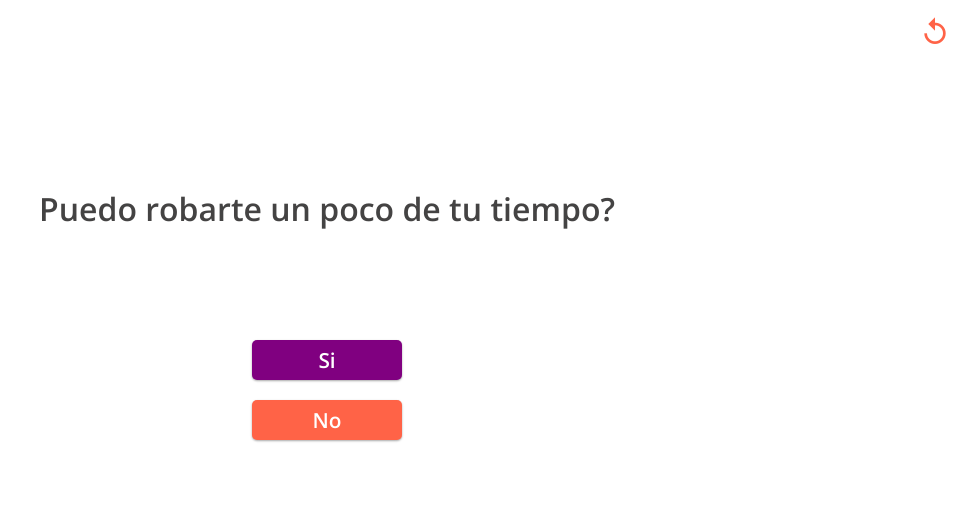
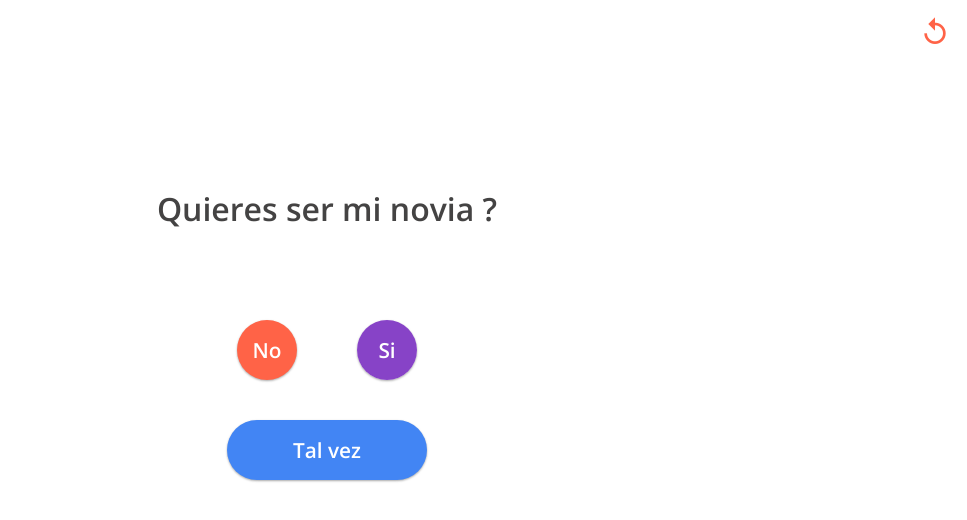
Before and after one commit to l4crito/Oo, an Angular app: page / in a window 1280 px wide. Both pictures are taken after a click on the element "Si". Shown: the top 520 px of the page, without its empty margins (313-1280 px from the left). Built offline with nearby package versions, Linux system fonts and the light colour scheme.

Commit message:
wanna be

```diff
--- a/src/app/app.component.html
+++ b/src/app/app.component.html
@@ -1,13 +1,20 @@
 <div class="container center" *ngIf="currentMesage?.message" @topToBottom>
   {{currentMesage?.message}}
 </div>
-<div class="no btn ns" [ngStyle]="{left:left,top:top}" (mouseover)="changePosition()" (click)="deny()">No
+<div class="no btn ns" [ngStyle]="{left:cancel.left,top:cancel.top}" (mouseover)="changePosition()" (click)="deny()">
+  No
 </div>
-<div class="yes btn ns" (click)="acept()">Si</div>
+<div class="maybe btn ns" [ngStyle]="{left:maybe.left,top:maybe.top}" (mouseover)="changeMaybePosition()"
+  *ngIf="currentMesage?.maybe" @apearAnimation (click)="changeMaybePosition()">Tal vez
+</div>
+<div class="yes btn ns" [ngStyle]="{left:ok.left,top:ok.top}" (click)="acept()">Si</div>
 
 <div class="ok center ns" *ngIf="currentMesage?.final" @ok>
   {{currentMesage?.message}}
-  <div class="capture">Enviar captura a Christian.</div>
+  <!-- <div class="capture">Enviar captura a Christian.</div> -->
 </div>
 
+
+  <div class="playing" *ngIf="playing>6" @apearAnimation>Estas jugando ??? o en verdad no quieres :c</div>
+
 <i class="material-icons retry ns" (click)="retry()">replay</i>
--- a/src/app/app.component.scss
+++ b/src/app/app.component.scss
@@ -4,15 +4,16 @@
     color: rgb(68, 67, 67);
     font-size: 2rem;
     transition: 300ms ease-in-out;
+    text-align: center;
 }
 
 .btn {
     box-sizing: border-box;
     transition: all 0.3s cubic-bezier(0.25, 0.8, 0.25, 1);
-    line-height: 40px;
-    height: 40px;
-    border-radius: 5px;
-    width: 150px;
+    line-height: 60px;
+    height: 60px;
+    min-width:  60px;
+    border-radius: 50%;
     text-align: center;
     font-size: 1.3rem;
     font-weight: 600;
@@ -29,9 +30,14 @@
     }
 }
 .yes {
-    background-color: purple;
-    top: calc(50vh - 60px);
-    left: calc(50% - 75px);
+    background-color: rgba(120, 43, 192, 0.884);
+}
+.maybe {
+    line-height: 60px;
+    height: 60px;
+    border-radius: 60px;
+    width: 200px;
+    background-color: #4285F4;
 }
 .no {
     bottom: 3px;
@@ -69,6 +75,21 @@
     background-color: transparent;
     color: tomato;
 }
+.playing {
+    position: fixed;
+    font-size: 1.5rem;
+    bottom: 0;
+    left: 0;
+    z-index: 0;
+    padding: 10px;
+    background-color: transparent;
+    background-color: #4285F4;
+    color: white;
+    letter-spacing: 1px;
+    font-weight: 800;
+    padding: 1rem 2rem;
+    border-top-right-radius: 20px;
+}
 .retry {
     transition: 300ms ease-in-out;
     position: fixed;
--- a/src/app/app.component.ts
+++ b/src/app/app.component.ts
@@ -1,19 +1,31 @@
 import { Component, OnInit } from '@angular/core';
 
-import { topToBottom, ok } from './animations/animations';
+import { topToBottom, ok, apearAnimation } from './animations/animations';
 import { MessageModel, messages } from './models/messages';
 
 @Component({
   selector: 'app-root',
-  animations: [topToBottom, ok],
+  animations: [topToBottom, ok, apearAnimation],
   templateUrl: './app.component.html',
   styleUrls: ['./app.component.scss']
 })
 export class AppComponent implements OnInit {
   title = 'Oo';
-  left = 'calc(50% - 75px)';
-  top = '50vh';
+
+  ok = {
+    top: '40vh',
+    left: 'calc(50vw - 30px)'
+  }
+  cancel = {
+    top: '40vh',
+    left: 'calc(50vw - 30px)'
+  }
+  maybe = {
+    top: 'calc(40vh + 60px)',
+    left: 'calc(50vw - 75px)'
+  }
   currentMesage: MessageModel = {};
+  playing = 0;
   ngOnInit(): void {
     this.retry();
   }
@@ -23,15 +35,26 @@ export class AppComponent implements OnInit {
     if (!this.currentMesage?.blink) {
       return;
     }
+    this.playing++;
     let l = Math.floor(Math.random() * window.innerWidth) + 200;
     let t = Math.floor(Math.random() * window.innerHeight) + 50;
     l = l > window.innerWidth - 150 ? window.innerWidth - 200 : l;
     t = t > window.innerHeight - 35 ? window.innerHeight - 200 : t;
-    this.left = l + 1 + 'px';
-    this.top = t + 1 + 'px';
+    this.cancel.left = l + 1 + 'px';
+    this.cancel.top = t + 1 + 'px';
+  }
+  changeMaybePosition(): void {
+    this.playing++;
+    let l = Math.floor(Math.random() * window.innerWidth) + 200;
+    let t = Math.floor(Math.random() * window.innerHeight) + 50;
+    l = l > window.innerWidth - 150 ? window.innerWidth - 200 : l;
+    t = t > window.innerHeight - 35 ? window.innerHeight - 200 : t;
+    this.maybe.left = l + 1 + 'px';
+    this.maybe.top = t + 1 + 'px';
   }
 
   acept(): void {
+    this.playing = 0;
     this.setMessage(this.currentMesage.ok);
   }
   deny(): void {
@@ -43,8 +66,12 @@ export class AppComponent implements OnInit {
   }
 
   initCancel(): void {
-    this.left = 'calc(50% - 75px)';
-    this.top = '50vh';
+    this.cancel.left = 'calc(50vw - 60px - 30px)';
+    this.cancel.top = '40vh';
+    this.ok.left = 'calc(50vw + 30px)';
+    this.ok.top = '40vh';
+    this.maybe.left = 'calc(50vw - 100px)';
+    this.maybe.top = 'calc(40vh + 100px)';
   }
 
   retry(): void {
--- a/src/app/models/messages.ts
+++ b/src/app/models/messages.ts
@@ -5,46 +5,30 @@ export interface MessageModel {
     cancel?: number;
     final?: boolean;
     blink?: boolean;
+    maybe?: boolean;
 }
 
 export const messages: MessageModel[] = [
     {
         id: 0,
         message: 'Pameeee, puedo hacerte una question ?',
-        cancel: 4,
-        ok: 3,
+        cancel: 0,
+        ok: 1,
+        blink: true
     },
     {
         id: 1,
-        message: 'Quieres salir conmigo ?',
+        message: 'Quieres ser mi novia ?',
         ok: 2,
+        cancel: 0,
         blink: true,
+        maybe: true,
     },
     {
         id: 2,
-        message: ':3, Te espero en el Caracol a las 10:00 am ',
-        final: true,
-    },
-    {
-        id: 3,
-        message: 'Puedo robarte un poco de tu tiempo? ',
-        cancel: 5,
-        ok: 4,
-    },
-    {
-        id: 4,
-        message: 'Quieres pasar un rato bien chido XD? ',
-        ok: 1,
-        cancel: 6,
-    },
-    {
-        id: 5,
-        message: 'Espero que tengas un bonito fin de semana.',
-        final: true
-    },
-    {
-        id: 6,
-        message: 'Tu te lo pierdes :( ',
+        message: ':o em em no creí llegar tan lejos , sera muy bonito  :3 !!',
+        ok: 2,
+        blink: true,
         final: true,
     },
 ];
--- a/src/styles.scss
+++ b/src/styles.scss
@@ -14,3 +14,10 @@ div {
     user-select: none; /* Non-prefixed version, currently
                                     supported by Chrome, Edge, Opera and Firefox */
 }
+
+html {
+    box-sizing: border-box;
+  }
+  *, *:before, *:after {
+    box-sizing: inherit;
+  }
```
